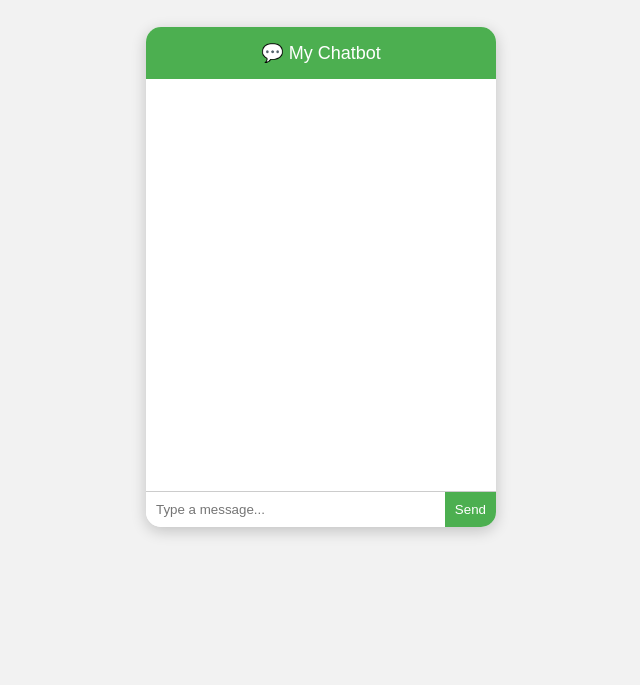
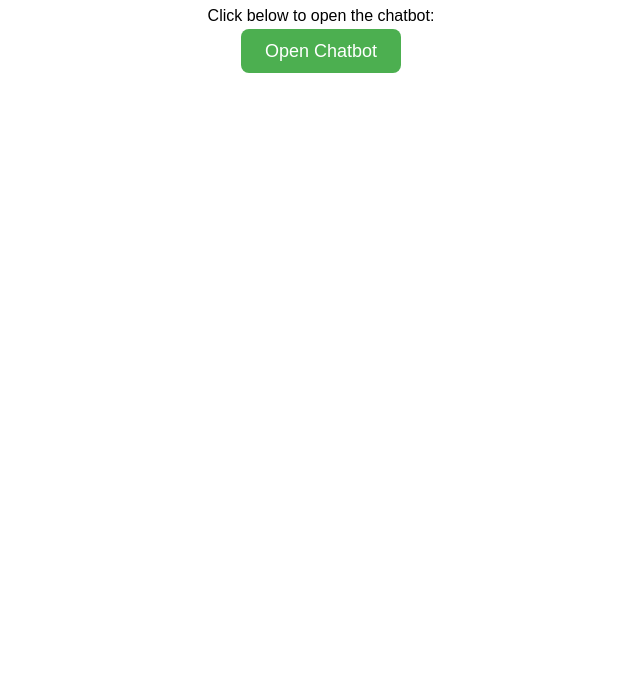
Before and after one commit to HemanthMadduri/Genz-entertainment-, a plain HTML site: page Index.html in a window 1280 px wide. Shown: the part 131-816 px from the top of the page, without its empty margins (319-959 px from the left). Drawn offline with Linux system fonts and the light colour scheme.

Commit message:
Update Index.html

```diff
--- a/Index.html
+++ b/Index.html
@@ -1,20 +1,32 @@
+
 <!DOCTYPE html>
 <html lang="en">
 <head>
   <meta charset="UTF-8">
   <meta name="viewport" content="width=device-width, initial-scale=1.0">
-  <title>Chatbot Project</title>
-  <link rel="stylesheet" href="style.css">
+  <title>Chatbot Home</title>
+  <style>
+    body {
+      font-family: Arial, sans-serif;
+      text-align: center;
+      padding: 50px;
+    }
+    a {
+      text-decoration: none;
+      background: #4CAF50;
+      color: white;
+      padding: 12px 24px;
+      border-radius: 8px;
+      font-size: 18px;
+    }
+    a:hover {
+      background: #45a049;
+    }
+  </style>
 </head>
 <body>
-  <div class="chat-container">
-    <div class="chat-header">💬 My Chatbot</div>
-    <div class="chat-box" id="chat-box"></div>
-    <div class="chat-input">
-      <input type="text" id="user-input" placeholder="Type a message...">
-      <button onclick="sendMessage()">Send</button>
-    </div>
-  </div>
-  <script src="script.js"></script>
+  <h1>Welcome to My Website</h1>
+  <p>Click below to open the chatbot:</p>
+  <a href="chatbot.html">Open Chatbot</a>
 </body>
 </html>
```
